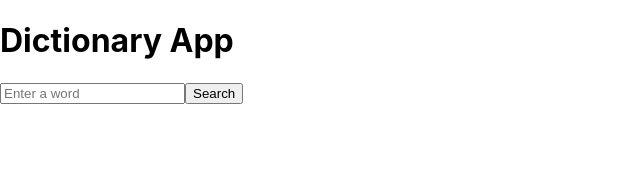
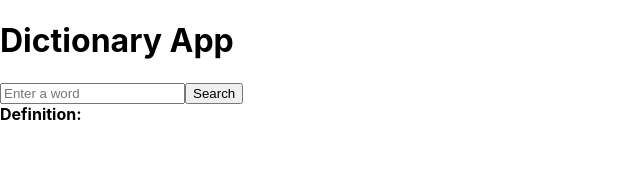
Before and after one commit to ShreyaGaonkar/dictionary-app, a React (Create React App) app: page / in a window 1280 px wide. Shown: the top 174 px of the page, without its empty margins (0-640 px from the left). Built offline with nearby package versions, Linux system fonts and the light colour scheme.

Commit message:
Issue fix

```diff
--- a/src/components/Dictionary.js
+++ b/src/components/Dictionary.js
@@ -29,12 +29,10 @@ function Dictionary() {
         onChange={(e) => setSearchTerm(e.target.value)}
       />
       <button onClick={handleSearch}>Search</button>
-      {definition && (
       <div>
         <strong>Definition:</strong><br/>
         {definition}
         </div>
-    )}
     </div>
   );
 }
```
